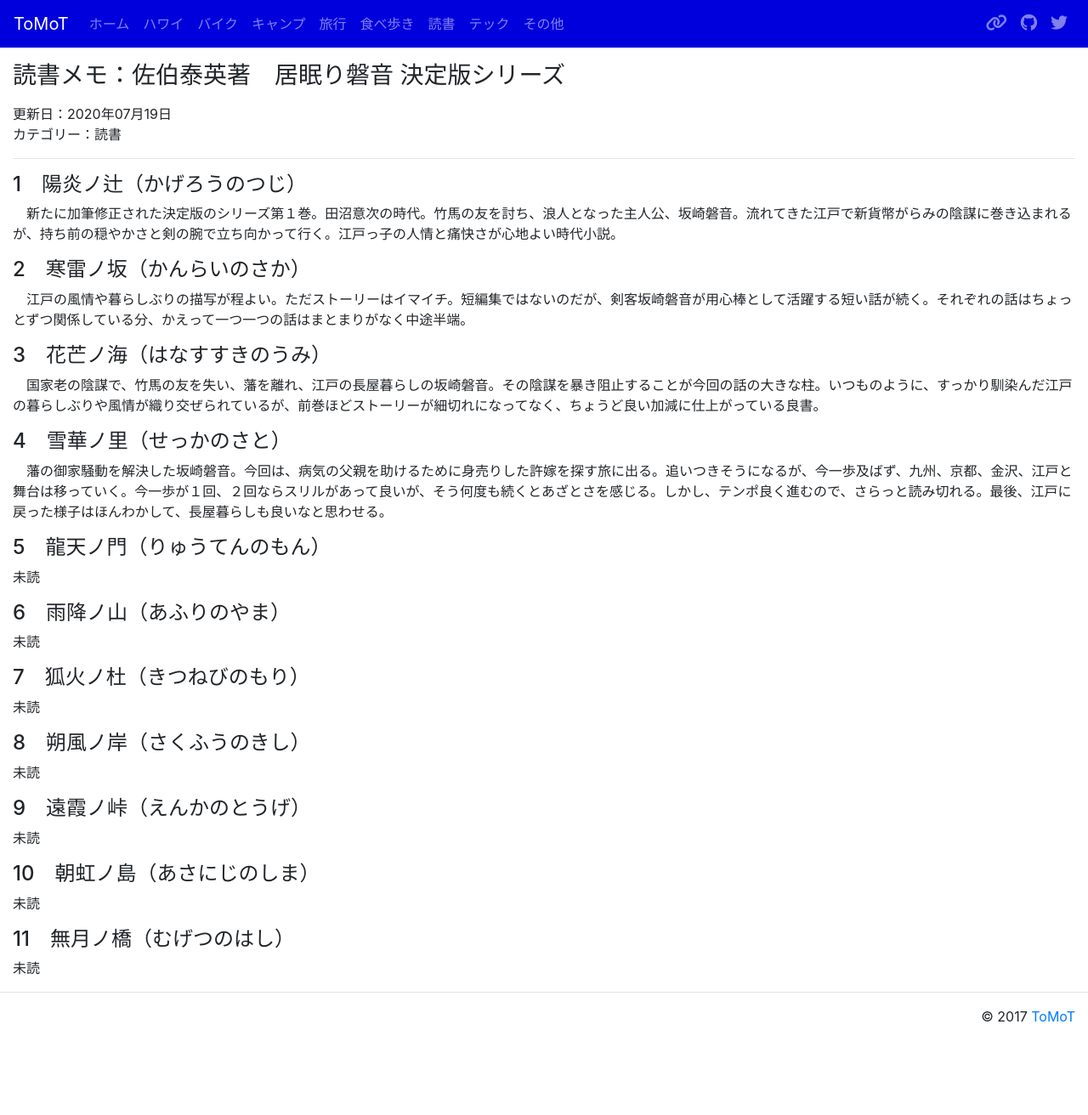
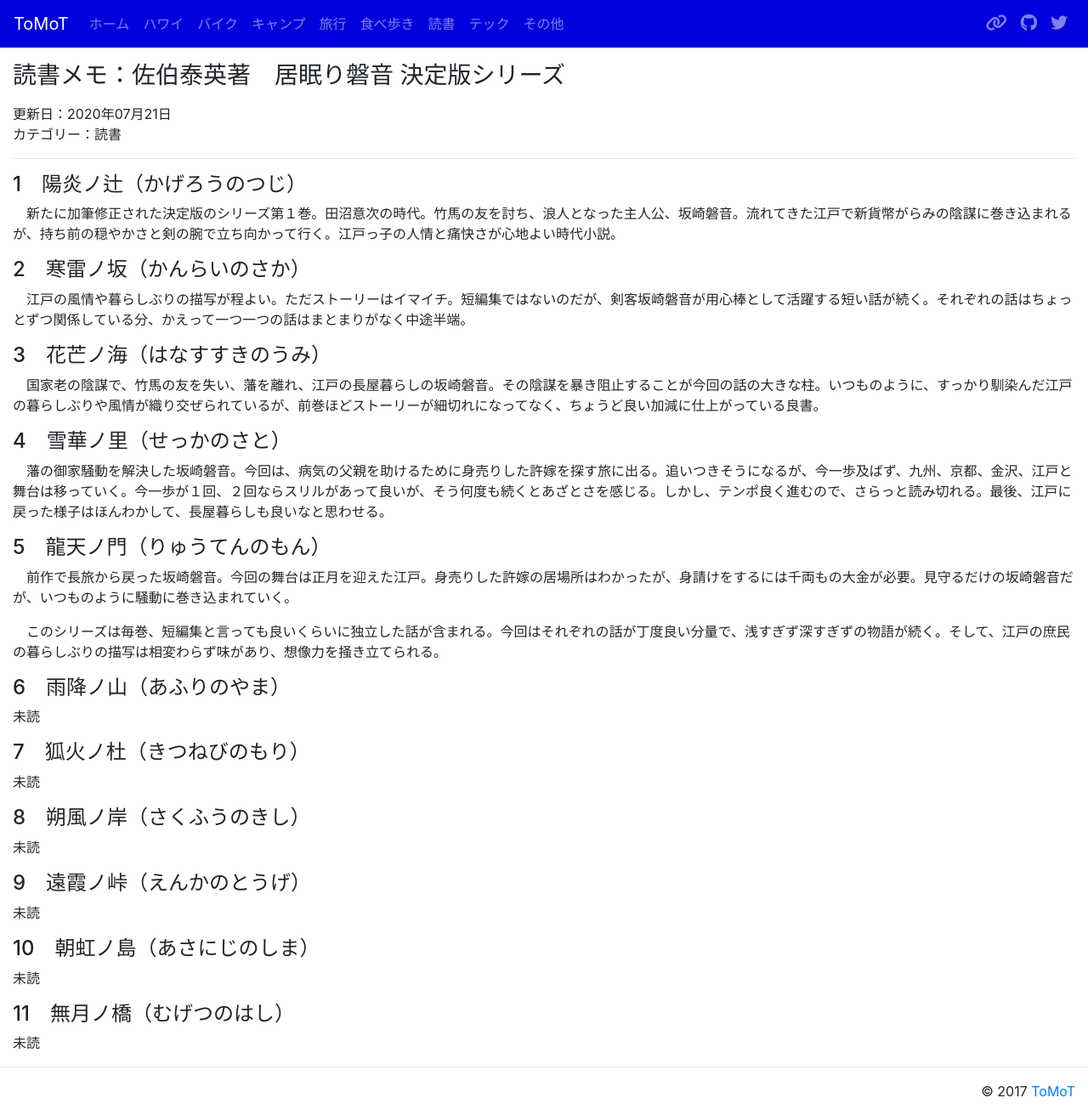
Before and after one commit to tomot/tomot.github.io, a Jekyll site: the page built from pages/book-saeki.md, in a window 1280 px wide. Shown: the whole page at 85% size. Built offline with Jekyll 4.4.1, drawn with Linux system fonts in a browser that asks for light colours; nearby versions of some CDN libraries; before the commit the page ends 1224 px from its top, so only the background shows below that.

```diff
--- a/pages/book-saeki.md
+++ b/pages/book-saeki.md
@@ -1,7 +1,7 @@
 ---
 layout: page
 title: 読書メモ：佐伯泰英著　居眠り磐音 決定版シリーズ
-date: 2020-07-19
+date: 2020-07-21
 categories: 読書
 ---
 #### 1　陽炎ノ辻（かげろうのつじ）
@@ -22,7 +22,9 @@ categories: 読書
 
 #### 5　龍天ノ門（りゅうてんのもん）
 
-未読
+　前作で長旅から戻った坂崎磐音。今回の舞台は正月を迎えた江戸。身売りした許嫁の居場所はわかったが、身請けをするには千両もの大金が必要。見守るだけの坂崎磐音だが、いつものように騒動に巻き込まれていく。
+
+　このシリーズは毎巻、短編集と言っても良いくらいに独立した話が含まれる。今回はそれぞれの話が丁度良い分量で、浅すぎず深すぎずの物語が続く。そして、江戸の庶民の暮らしぶりの描写は相変わらず味があり、想像力を掻き立てられる。
 
 #### 6　雨降ノ山（あふりのやま）
 
```
Also changed, not shown: book.md (+1 -1 lines), index.md (+2 -2 lines).
